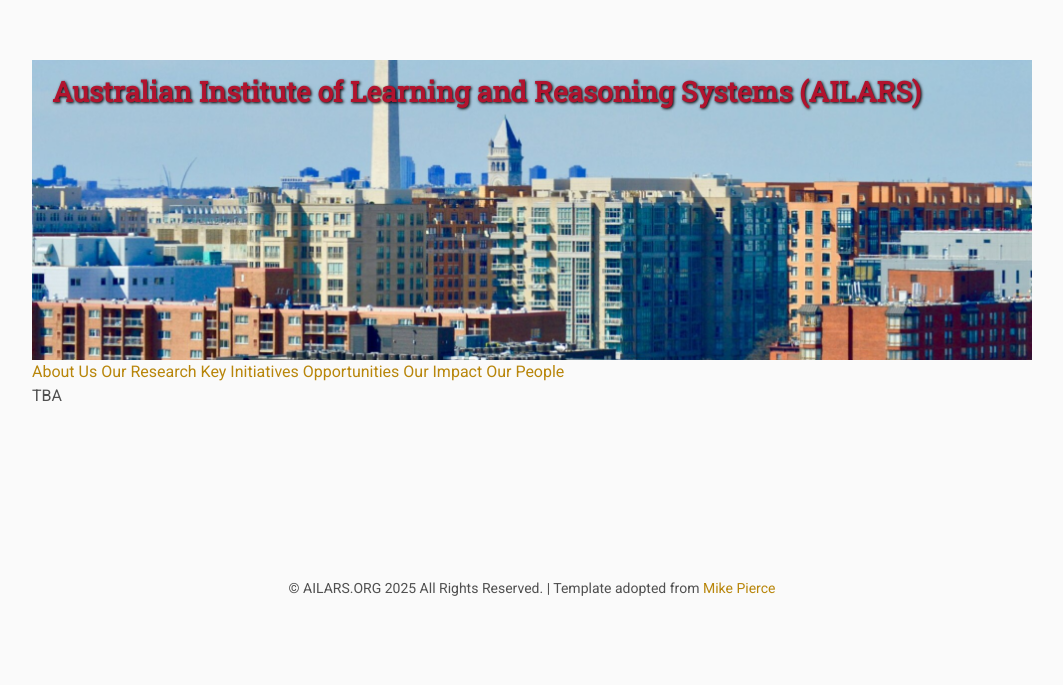
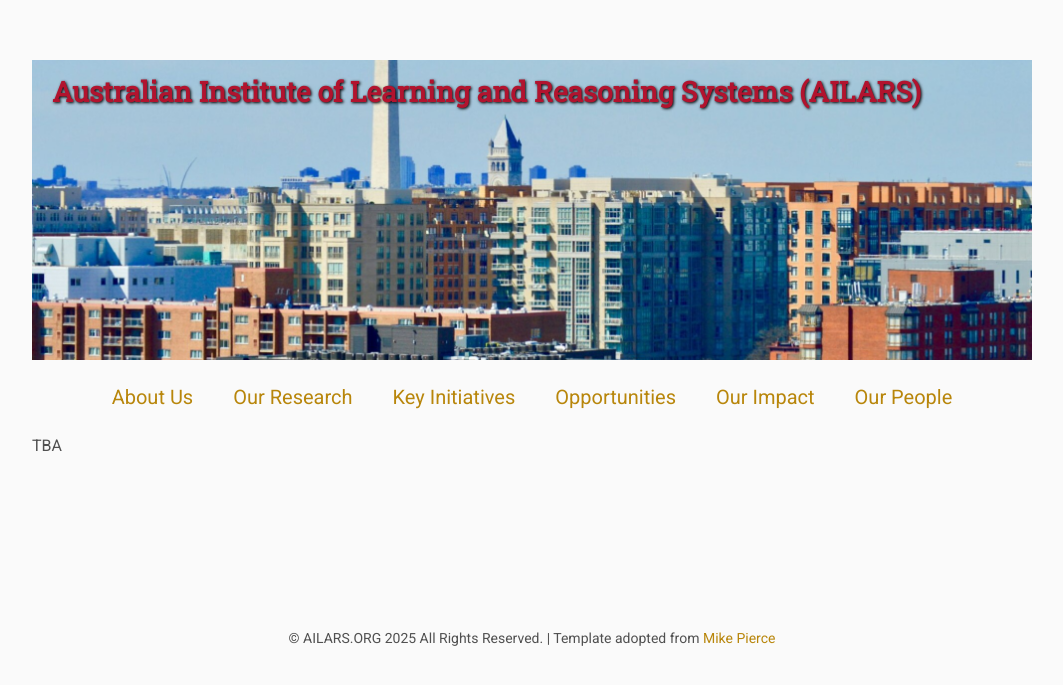
Before and after one commit to ITSEG-MQ/website-ailars, a Jekyll site: the page built from index.html, in a window 1280 px wide. Shown: the top 685 px of the page, without its empty margins (108-1171 px from the left). Built offline with Jekyll 4.4.1, drawn with Linux system fonts in a browser that asks for light colours.

Commit message:
Add navigation bar styles to main.css

```diff
--- a/assets/css/main.css
+++ b/assets/css/main.css
@@ -121,3 +121,21 @@
     td.navigation{font-size:1.5em; padding:0px 20px 0px 20px;}
     table.footer{font-size:0.33em;}
 }
+
+.nav-bar {
+  display: flex;
+  justify-content: center;
+  gap: 40px;  /* 控制按钮之间间距 */
+  margin: 25px 0;
+}
+
+.nav-bar a {
+  font-size: 20px;
+  font-weight: 500;
+  text-decoration: none;
+  color: #b8860b;
+}
+
+.nav-bar a:hover {
+  color: #333;
+}
```
